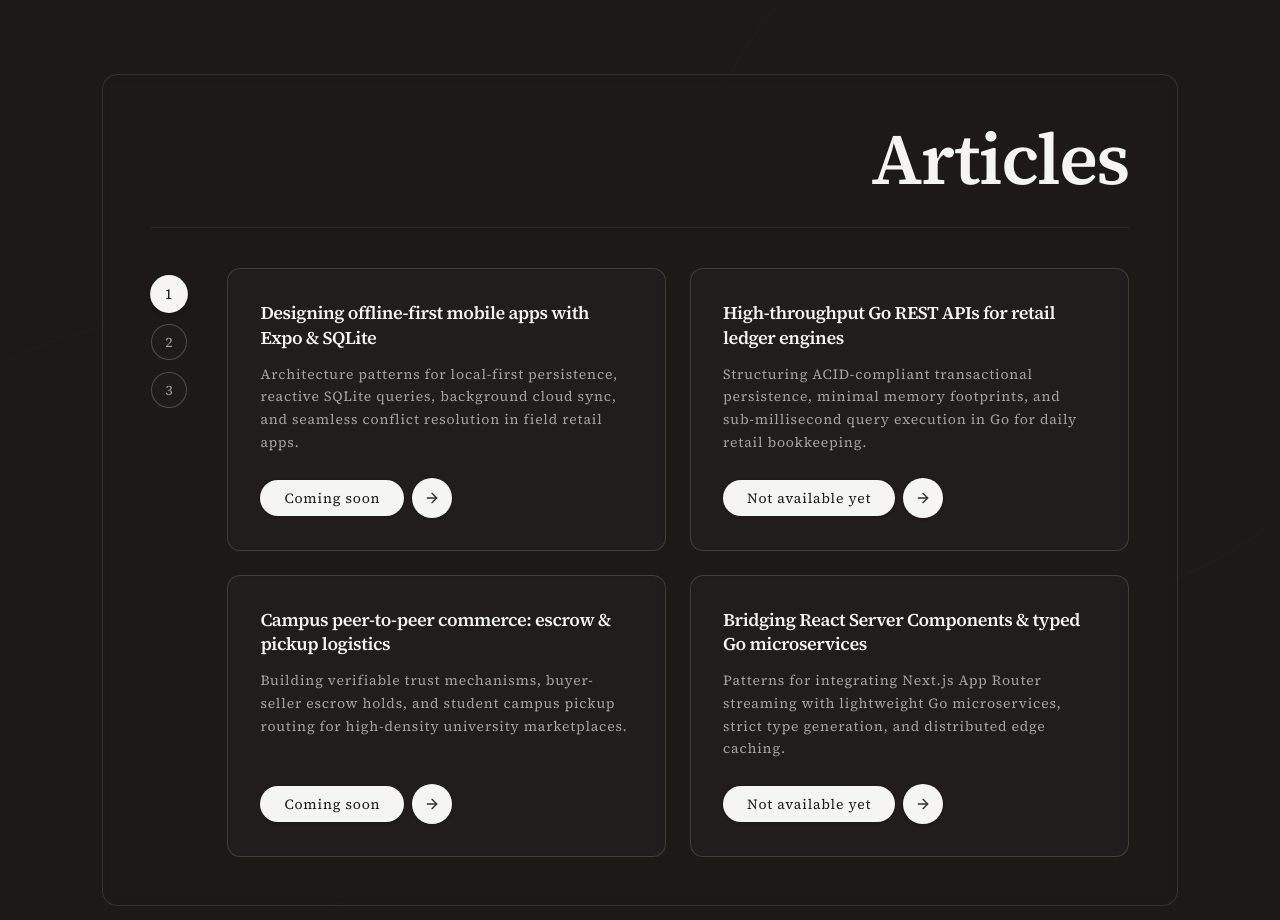
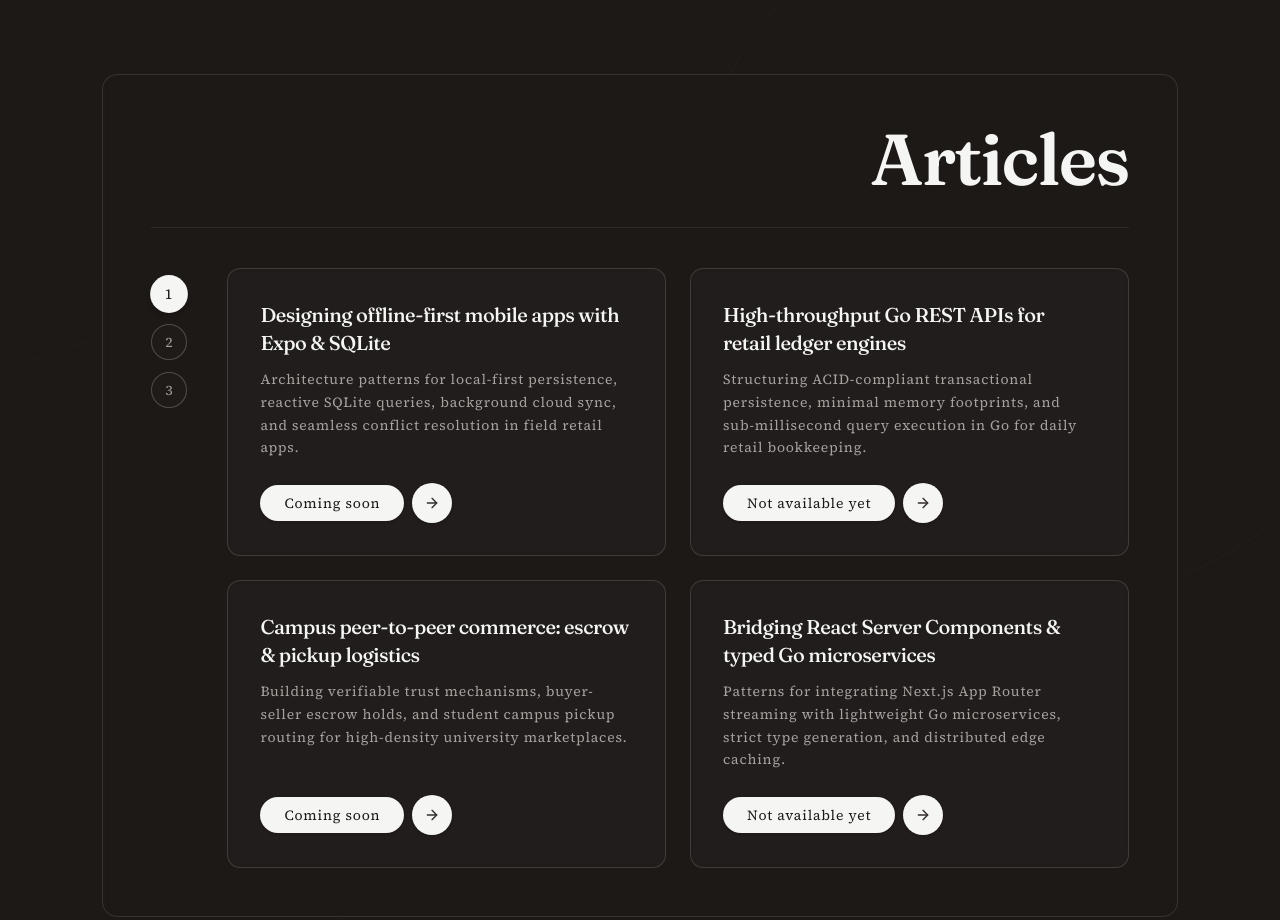
Before and after one commit to emanncode/emanncode-portfolio, a Next.js app: page / in a window 1280 px wide. Shown: the part 5180-6100 px from the top of the page. Built offline with nearby package versions, Linux system fonts and the light colour scheme.

Commit message:
style(articles): adapt layout structure with portfolio font-heading and font-sans

```diff
--- a/components/articles/article-card.tsx
+++ b/components/articles/article-card.tsx
@@ -28,8 +28,8 @@
     >
       {/* Upper Content */}
       <div className="space-y-3">
-        {/* Title in monospace matching reference */}
-        <h3 className="font-mono text-base sm:text-lg font-bold tracking-tight text-foreground leading-snug group-hover:text-primary transition-colors duration-200">
+        {/* Title in font-heading matching portfolio style */}
+        <h3 className="font-heading text-lg sm:text-xl font-medium tracking-tight text-foreground leading-snug group-hover:text-primary transition-colors duration-200">
           {article.title}
         </h3>
 
@@ -43,7 +43,7 @@
       <div className="pt-6 mt-auto">
         <div className="flex items-center gap-2">
           {/* Pill button: white pill matching reference */}
-          <div className="inline-flex items-center gap-2 rounded-full bg-foreground px-5 sm:px-6 py-2 text-xs sm:text-sm font-mono font-medium text-background transition-all duration-300 group-hover:bg-foreground/90 select-none shadow-sm">
+          <div className="inline-flex items-center gap-2 rounded-full bg-foreground px-5 sm:px-6 py-2 text-xs sm:text-sm font-sans font-medium text-background transition-all duration-300 group-hover:bg-foreground/90 select-none shadow-sm">
             <span>{article.statusText || "Coming soon"}</span>
           </div>
 
@@ -58,7 +58,7 @@
 
         {/* Temporary notification when user clicks */}
         {showNotice && (
-          <div className="absolute inset-x-4 bottom-4 flex items-center justify-center gap-2 rounded-xl bg-card border border-border/80 px-3 py-2 text-center text-xs font-mono text-foreground shadow-lg animate-in fade-in zoom-in-95 duration-200 z-30">
+          <div className="absolute inset-x-4 bottom-4 flex items-center justify-center gap-2 rounded-xl bg-card border border-border/80 px-3 py-2 text-center text-xs font-sans text-foreground shadow-lg animate-in fade-in zoom-in-95 duration-200 z-30">
             <Clock size={13} className="text-muted-foreground shrink-0" />
             <span>Not available yet — writing in progress. Coming soon!</span>
           </div>
--- a/components/articles/article-pagination.tsx
+++ b/components/articles/article-pagination.tsx
@@ -29,7 +29,7 @@
         aria-label="Go to article page 1"
         aria-current={currentPage === 1 ? "page" : undefined}
         className={cn(
-          "size-8 sm:size-9 rounded-full flex items-center justify-center font-mono text-xs sm:text-sm font-medium transition-all duration-300 cursor-pointer select-none",
+          "size-8 sm:size-9 rounded-full flex items-center justify-center font-sans text-xs sm:text-sm font-medium transition-all duration-300 cursor-pointer select-none",
           currentPage === 1
             ? "bg-foreground text-background shadow-md scale-105"
             : "border border-border/60 bg-card/20 text-muted-foreground hover:text-foreground hover:border-foreground/40 hover:scale-105 active:scale-95"
@@ -45,7 +45,7 @@
         aria-label="Go to article page 2"
         aria-current={currentPage === 2 ? "page" : undefined}
         className={cn(
-          "size-8 sm:size-9 rounded-full flex items-center justify-center font-mono text-xs sm:text-sm font-medium transition-all duration-300 cursor-pointer select-none",
+          "size-8 sm:size-9 rounded-full flex items-center justify-center font-sans text-xs sm:text-sm font-medium transition-all duration-300 cursor-pointer select-none",
           currentPage === 2
             ? "bg-foreground text-background shadow-md scale-105"
             : "border border-border/60 bg-card/20 text-muted-foreground hover:text-foreground hover:border-foreground/40 hover:scale-105 active:scale-95"
@@ -65,7 +65,7 @@
         }
         aria-current={currentPage === 3 ? "page" : undefined}
         className={cn(
-          "size-8 sm:size-9 rounded-full flex items-center justify-center font-mono text-xs sm:text-sm font-medium transition-all duration-300 cursor-pointer select-none",
+          "size-8 sm:size-9 rounded-full flex items-center justify-center font-sans text-xs sm:text-sm font-medium transition-all duration-300 cursor-pointer select-none",
           currentPage === 3
             ? "bg-foreground text-background shadow-md scale-105"
             : "border border-border/60 bg-card/20 text-muted-foreground hover:text-foreground hover:border-foreground/40 hover:scale-105 active:scale-95"
--- a/components/sections/articles.tsx
+++ b/components/sections/articles.tsx
@@ -25,9 +25,9 @@
       <div className="relative z-10 flex flex-col px-[8%]">
         {/* Outer Editorial Container Card from reference design */}
         <div className="relative w-full rounded-3xl sm:rounded-4xl border border-border/30 bg-card/10 p-6 sm:p-10 lg:p-12 backdrop-blur-xs">
-          {/* Header: Pure Articles heading in monospace right-aligned matching reference */}
+          {/* Header: Pure Articles heading in font-heading right-aligned matching reference */}
           <div className="flex justify-end pb-6 sm:pb-8 border-b border-border/20">
-            <h2 className="font-mono text-4xl sm:text-6xl lg:text-7xl font-bold tracking-tight text-foreground select-none">
+            <h2 className="font-heading text-4xl sm:text-6xl lg:text-7xl font-semibold tracking-tight text-foreground select-none">
               Articles
             </h2>
           </div>
```
